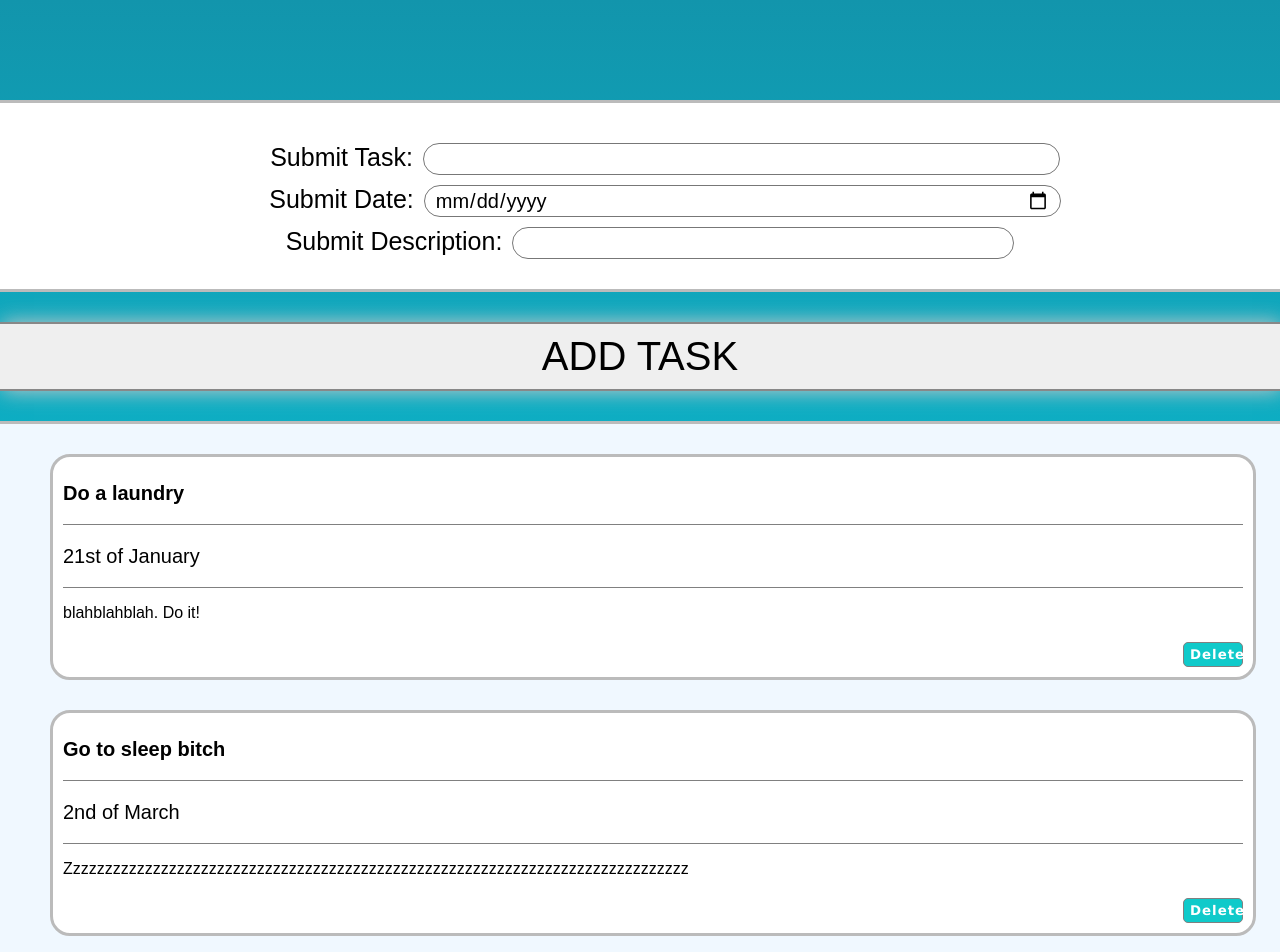
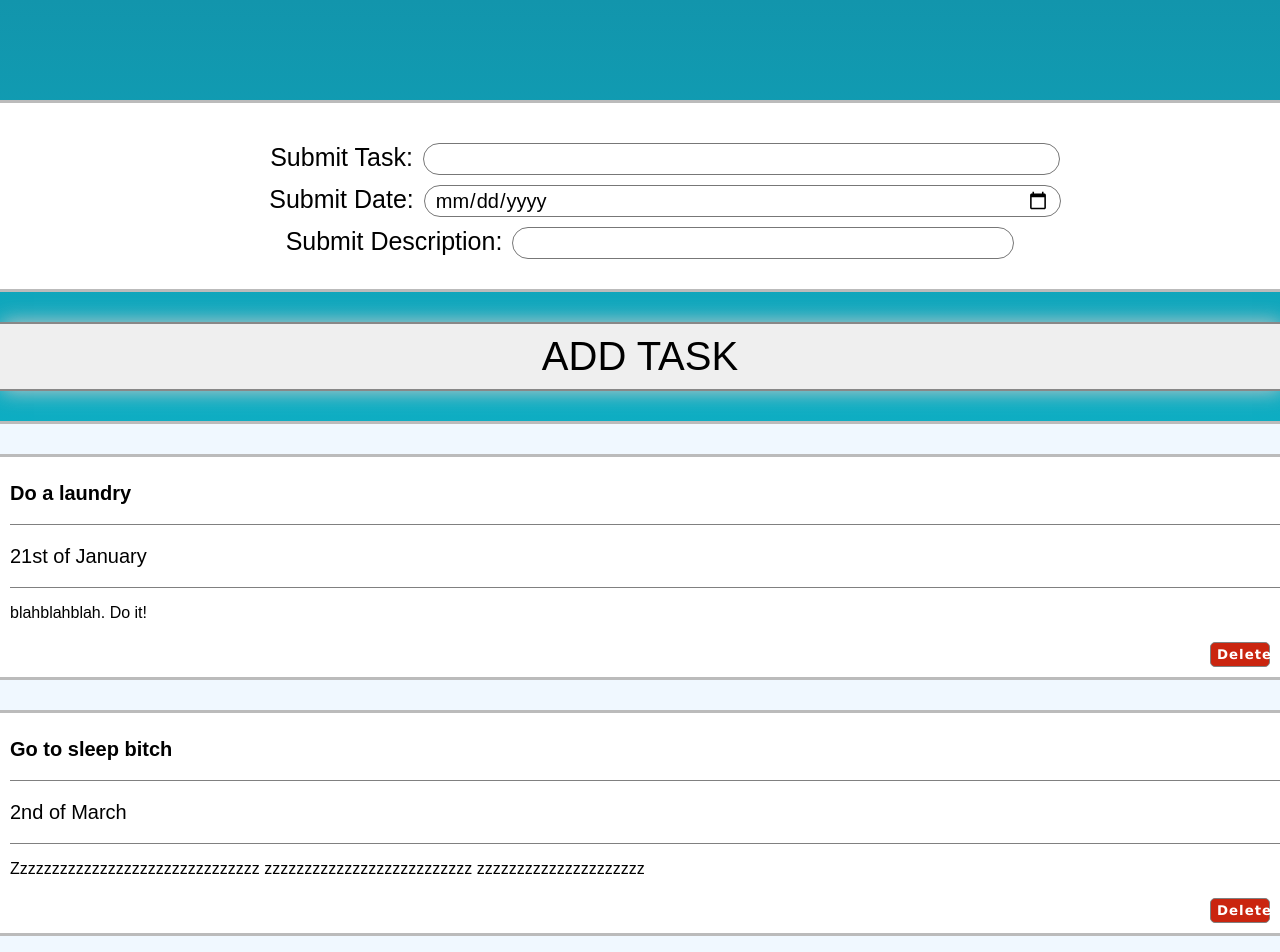
Before and after one commit to TomiPBass/vue-tasklist, a Vue app: page / in a window 1280 px wide. Shown: the top 952 px of the page. Built offline with nearby package versions, Linux system fonts and the light colour scheme.

Commit message:
fix: formating changes

```diff
--- a/src/assets/main.css
+++ b/src/assets/main.css
@@ -119,7 +119,7 @@ body{
   background-color: aliceblue;
   margin: 30px 50px;
   display: grid;
-  grid-template-columns: 1fr 1fr 1fr 1fr 1fr;
+  grid-template-columns: 1fr 1fr 1fr 1fr;
   column-gap: 50px;
   row-gap: 50px;
 }
@@ -131,8 +131,7 @@ body{
   border: 3px solid rgb(187, 187, 187);
   display: grid;
   grid-template-rows: 1fr, 1fr, 2fr;
-  width: 100%;
-  height: 200px;
+  min-height: 200px;
   border-radius: 20px;
   padding: 10px;
 }
@@ -147,7 +146,7 @@ body{
   font-family:'Lucida Sans', 'Lucida Sans Regular', 'Lucida Grande', 'Lucida Sans Unicode', Geneva, Verdana, sans-serif;
   font-weight: 600;
   letter-spacing: 1px;
-  background-color: rgb(15, 202, 202);
+  background-color: rgb(202, 37, 15);
   border: 1px solid gray;
   border-radius: 5px;
   cursor: pointer;
@@ -182,6 +181,11 @@ body{
   margin: 5px 0;
 }
 
+.description p{
+  display: block;
+  word-wrap: break-word;
+}
+
 @media (max-width: 1820px){
   .task_form{
       margin-left: 30px;
@@ -207,6 +211,15 @@ body{
   }
   #descriptionForm{
       width: 200px;
+  }
+}
+
+@media (max-width: 1675px){
+
+  .todo_grid{
+    margin: 30px 50px;
+    display: grid;
+    grid-template-columns: 1fr 1fr 1fr;
   }
 }
 
@@ -252,16 +265,17 @@ body{
       margin-left: 0;
       font-size: 20px;
   }
+}
+
+@media (max-width: 1397px){
 
   .todo_grid{
-      margin: 30px 50px;
-      display: grid;
-      grid-template-columns: 1fr 1fr 1fr 1fr;
-      column-gap: 50px;
-      row-gap: 50px;
-
+    margin: 30px 50px;
+    display: grid;
+    grid-template-columns: 1fr 1fr 1fr;
   }
 }
+
 
   @media (max-width: 1280px){
       body{
@@ -343,11 +357,25 @@ body{
           border-radius: 0;
       }
       .todo_grid{
-          margin: 30px 50px;
+          margin: 30px 0;
           display: grid;
           grid-template-columns: 1fr;
-          column-gap: 50px;
           row-gap: 30px;
 
+
+      }
+      .task_div{
+        width: 100%;
+        margin: 0;
+        max-width: 100%;
+        border: 0;
+        border-top: 3px solid rgb(187, 187, 187);
+        border-bottom: 3px solid rgb(187, 187, 187);
+        border-radius: 0;
+      }
+
+      .delete_button {
+        bottom: 10px;
+        right: 30px;
       }
   }
--- a/src/stores/counter.js
+++ b/src/stores/counter.js
@@ -14,7 +14,7 @@ export const useStoreTasks = defineStore("storeTasks", {
           id: "id2",
           title: "Go to sleep bitch",
           date: "2nd of March",
-          description: "Zzzzzzzzzzzzzzzzzzzzzzzzzzzzzzzzzzzzzzzzzzzzzzzzzzzzzzzzzzzzzzzzzzzzzzzzzzzzzz"
+          description: "Zzzzzzzzzzzzzzzzzzzzzzzzzzzzzzz zzzzzzzzzzzzzzzzzzzzzzzzzz zzzzzzzzzzzzzzzzzzzzz"
         }
       ]
     }
@@ -34,24 +34,25 @@ export const useStoreTasks = defineStore("storeTasks", {
       let month = ["January", "February", "March", "April", "May", "June", "July", "August", "September", "October", "November", "December"]
       [mydate.getMonth()];
       let dayAdder = "";
+      let day = mydate.getDate();
+      let dayStr = day.toString();
       const getAdder = () => {
-          let day = mydate.getDate();
-          let dayStr = day.toString();
           let dayArr= dayStr.split("");
           console.log(dayArr);
-          if (dayArr[(dayArr.length - 1)] === "1") {
+          if (dayArr[(dayArr.length - 1)] === "1" && dayArr[(dayArr.length - 2)] !== "1") {
               dayAdder = "st"
-          } else if (dayArr[(dayArr.length - 1)] === "2") {
+          } else if (dayArr[(dayArr.length - 1)] === "2" && dayArr[(dayArr.length - 2)] !== "1") {
               dayAdder = "nd"
-          } else if (dayArr[(dayArr.length - 1)] === "3") {
+          } else if (dayArr[(dayArr.length - 1)] === "3" && dayArr[(dayArr.length - 2)] !== "1") {
               dayAdder = "rd"
           } else {
               dayAdder = "th"
           }
           return dayAdder;
       }
+
       getAdder();
-      const date = mydate.getDate() + dayAdder + ' of ' + month + ' ' + mydate.getFullYear();
+      const date = day + dayAdder + ' of ' + month + ' ' + mydate.getFullYear();
 
     // Create a new task object
 
```
